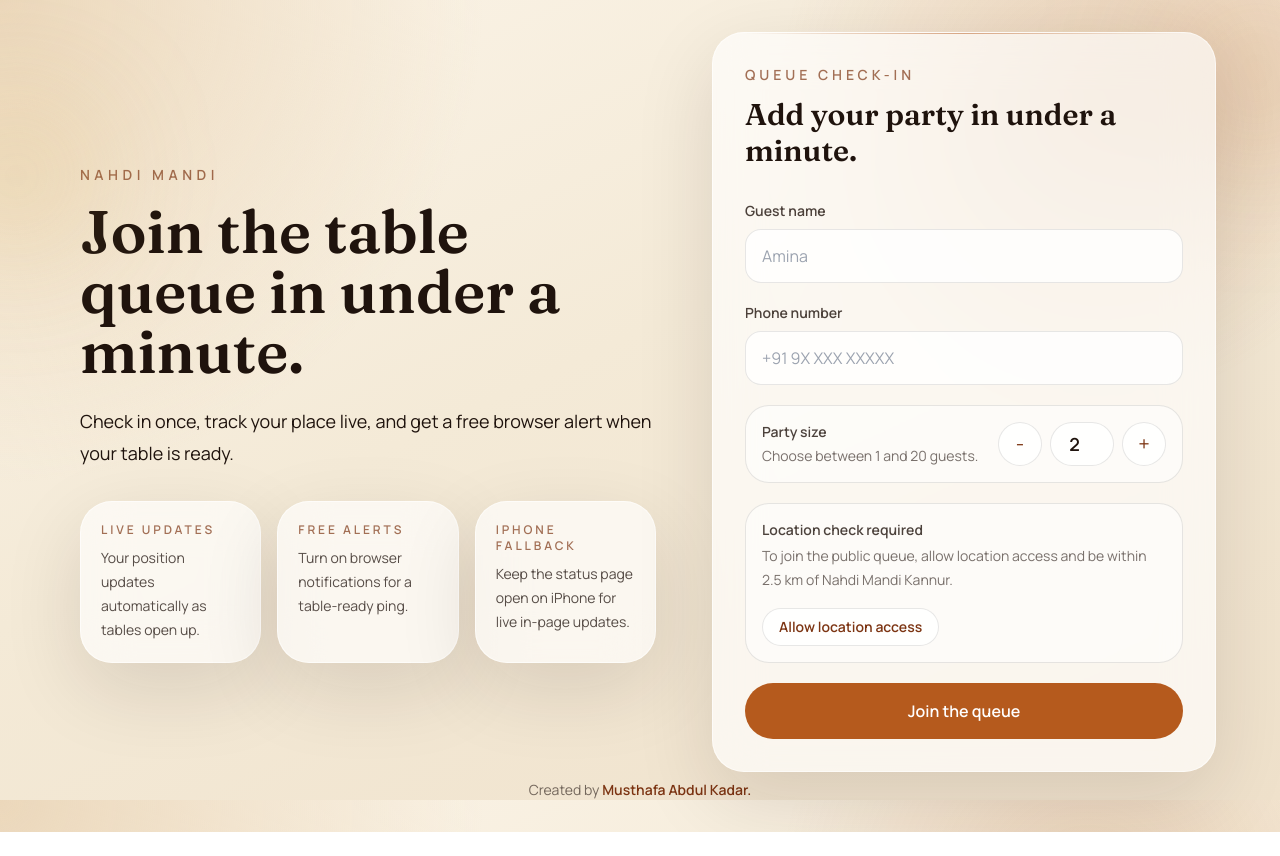
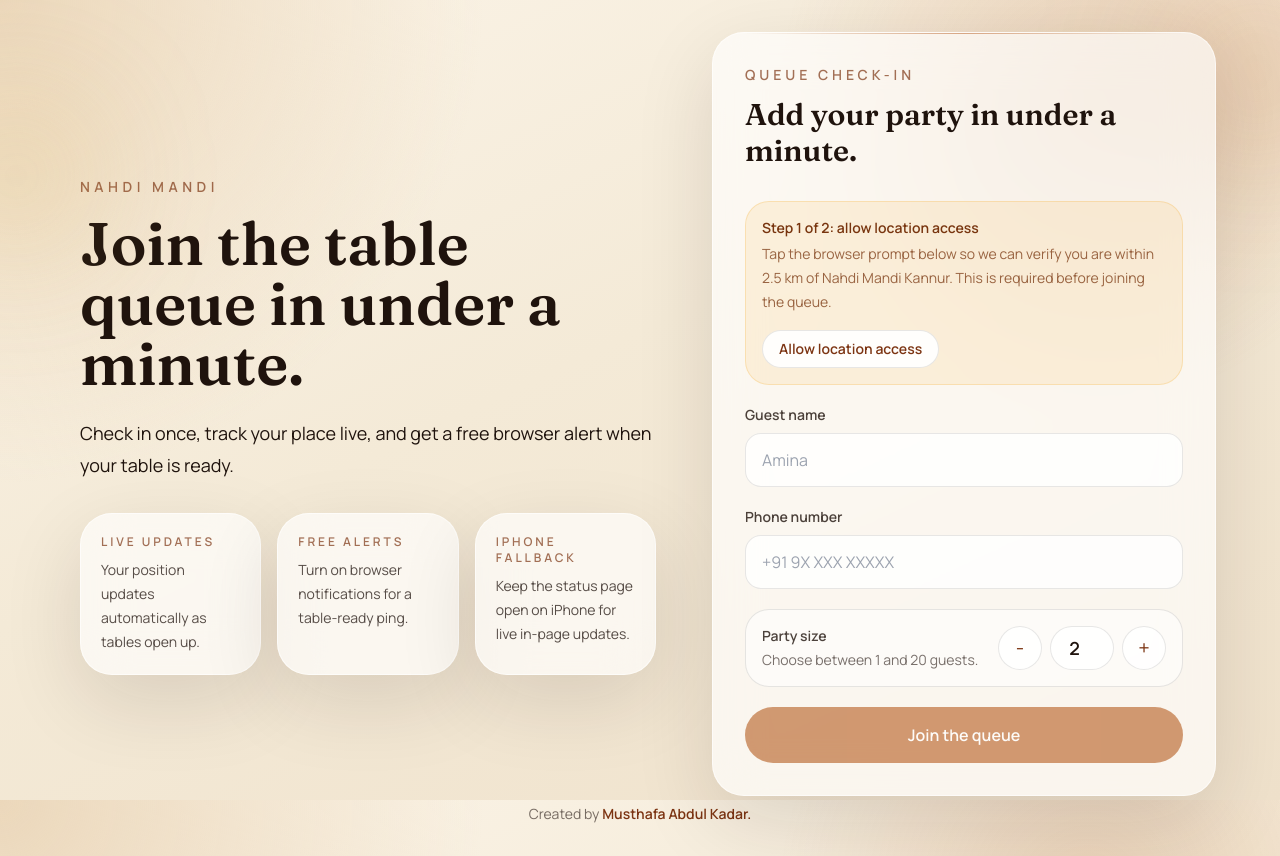
Before and after one commit to musthafaak56/nahdimandi, a React (Vite) app: page / in a window 1280 px wide. Before the commit the page ends 832 px from the top, so only its background shows below. Built offline with nearby package versions, Linux system fonts and the light colour scheme; no server answers; the database is empty; sample sign-in values are in the browser's storage.

Commit message:
location access granted

```diff
--- a/src/components/AdminHistoryView.jsx
+++ b/src/components/AdminHistoryView.jsx
@@ -2,6 +2,7 @@ import { startTransition, useEffect, useState } from "react";
 import { useAuthState } from "./AuthProvider";
 import { getFriendlyError } from "../lib/errors";
 import { deleteQueueEntryPermanently, getQueueHistoryByDate } from "../lib/queue";
+import { formatDistanceMeters } from "../lib/geofence";
 import { formatClock, getRestaurantDateKey, getRestaurantHour } from "../lib/time";
 
 const SUPER_ADMIN_EMAIL = "musthafaak56@gmail.com";
@@ -68,6 +69,25 @@ function AdminHistoryView() {
   }
 
   const isSuperAdmin = user?.email?.toLowerCase() === SUPER_ADMIN_EMAIL;
+
+  function buildLocationCell(location, storeName, fallback) {
+    if (!location) {
+      return <span className="text-admin-mute/70">{fallback}</span>;
+    }
+
+    return (
+      <span
+        className={
+          location.withinRadius
+            ? "font-semibold text-admin-mint"
+            : "font-semibold text-amber-500"
+        }
+      >
+        {formatDistanceMeters(location.distanceMeters)} from {storeName || "the store"} (
+        {location.withinRadius ? "inside" : "outside"} 2.5 km)
+      </span>
+    );
+  }
 
   async function handleDelete(entry) {
     const queueId = entry.queueId || entry.id;
@@ -161,6 +181,8 @@ function AdminHistoryView() {
                   <th className="px-6 py-4 font-semibold">Time</th>
                   <th className="px-6 py-4 font-semibold">Guest</th>
                   <th className="px-6 py-4 font-semibold">Party</th>
+                  <th className="px-6 py-4 font-semibold">Join Location</th>
+                  <th className="px-6 py-4 font-semibold">Table Ready Location</th>
                   <th className="px-6 py-4 font-semibold">Status</th>
                   {isSuperAdmin ? (
                     <th className="px-6 py-4 font-semibold text-right">Delete</th>
@@ -177,6 +199,26 @@ function AdminHistoryView() {
                       {entry.name}
                     </td>
                     <td className="px-6 py-4">{entry.partySize}</td>
+                    <td className="px-6 py-4">
+                      {entry.joinSource === "admin"
+                        ? "Added by admin at the desk"
+                        : buildLocationCell(
+                            entry.location,
+                            entry.storeName,
+                            "No join location"
+                          )}
+                    </td>
+                    <td className="px-6 py-4">
+                      {entry.tableReadyLocation
+                        ? buildLocationCell(
+                            entry.tableReadyLocation,
+                            entry.storeName,
+                            "No table-ready location"
+                          )
+                        : entry.status === "notified"
+                          ? "Awaiting live location check"
+                          : "Not checked yet"}
+                    </td>
                     <td className="px-6 py-4 whitespace-nowrap">
                       <span
                         className={`inline-flex rounded-full px-3 py-1 text-xs font-semibold uppercase tracking-wider ${
--- a/src/pages/JoinPage.jsx
+++ b/src/pages/JoinPage.jsx
@@ -142,6 +142,8 @@ function JoinPage() {
     }));
   }
 
+  const hasLocationAccess = locationPermission === "granted";
+
   async function handleRequestLocationAccess() {
     setError("");
     setIsCheckingLocation(true);
@@ -182,8 +184,8 @@ function JoinPage() {
       return;
     }
 
-    if (locationPermission === "denied") {
-      setError("Location access is required to join the public queue near the store.");
+    if (!hasLocationAccess) {
+      setError("Please allow location access in the browser before joining the queue.");
       return;
     }
 
@@ -320,6 +322,33 @@ function JoinPage() {
           </div>
 
           <form className="mt-8 space-y-5" onSubmit={handleSubmit}>
+            <div className="rounded-[1.5rem] border border-amber-500/20 bg-amber-500/10 p-4">
+              <p className="text-sm font-semibold text-amber-900">Step 1 of 2: allow location access</p>
+              <p className="mt-1 text-sm leading-6 text-amber-900/75">
+                Tap the browser prompt below so we can verify you are within 2.5 km
+                of {activeStoreLocation.name}. This is required before joining the queue.
+              </p>
+              <button
+                type="button"
+                className="mt-4 rounded-full border border-stone-900/10 bg-white/90 px-4 py-2 text-sm font-semibold text-clove transition hover:border-ember/40 hover:text-ember disabled:cursor-not-allowed disabled:opacity-60"
+                onClick={handleRequestLocationAccess}
+                disabled={isCheckingLocation || hasLocationAccess}
+              >
+                {isCheckingLocation
+                  ? "Checking location..."
+                  : hasLocationAccess
+                    ? "Location access granted"
+                    : "Allow location access"}
+              </button>
+              {!hasLocationAccess && locationPermission === "denied" ? (
+                <p className="mt-3 text-sm font-semibold text-rose-700">
+                  If the browser does not show a prompt, location access is already
+                  blocked for this site. Re-enable it from the browser’s site settings,
+                  then tap the button again.
+                </p>
+              ) : null}
+            </div>
+
             <label className="block">
               <span className="mb-2 block text-sm font-semibold text-ink/80">
                 Guest name
@@ -392,28 +421,6 @@ function JoinPage() {
               </div>
             </div>
 
-            <div className="rounded-[1.5rem] border border-stone-900/10 bg-white/55 p-4">
-              <p className="text-sm font-semibold text-ink/80">Location check required</p>
-              <p className="mt-1 text-sm leading-6 text-ink/60">
-                To join the public queue, allow location access and be within 2.5 km
-                of {activeStoreLocation.name}.
-              </p>
-              <button
-                type="button"
-                className="mt-4 rounded-full border border-stone-900/10 bg-white/80 px-4 py-2 text-sm font-semibold text-clove transition hover:border-ember/40 hover:text-ember disabled:cursor-not-allowed disabled:opacity-60"
-                onClick={handleRequestLocationAccess}
-                disabled={isCheckingLocation}
-              >
-                {isCheckingLocation ? "Checking location..." : "Allow location access"}
-              </button>
-              {locationPermission === "denied" ? (
-                <p className="mt-3 text-sm font-semibold text-rose-700">
-                  Location access is blocked right now. Enable it in your browser
-                  settings to join the queue.
-                </p>
-              ) : null}
-            </div>
-
             {error ? (
               <div className="rounded-2xl border border-rose-500/20 bg-rose-500/10 px-4 py-3 text-sm text-rose-700">
                 {error}
@@ -423,7 +430,7 @@ function JoinPage() {
             <button
               type="submit"
               className="warm-button w-full py-4 text-base"
-              disabled={isSubmitting || locationPermission === "denied"}
+              disabled={isSubmitting || !hasLocationAccess}
             >
               {isSubmitting
                 ? isCheckingLocation
```
